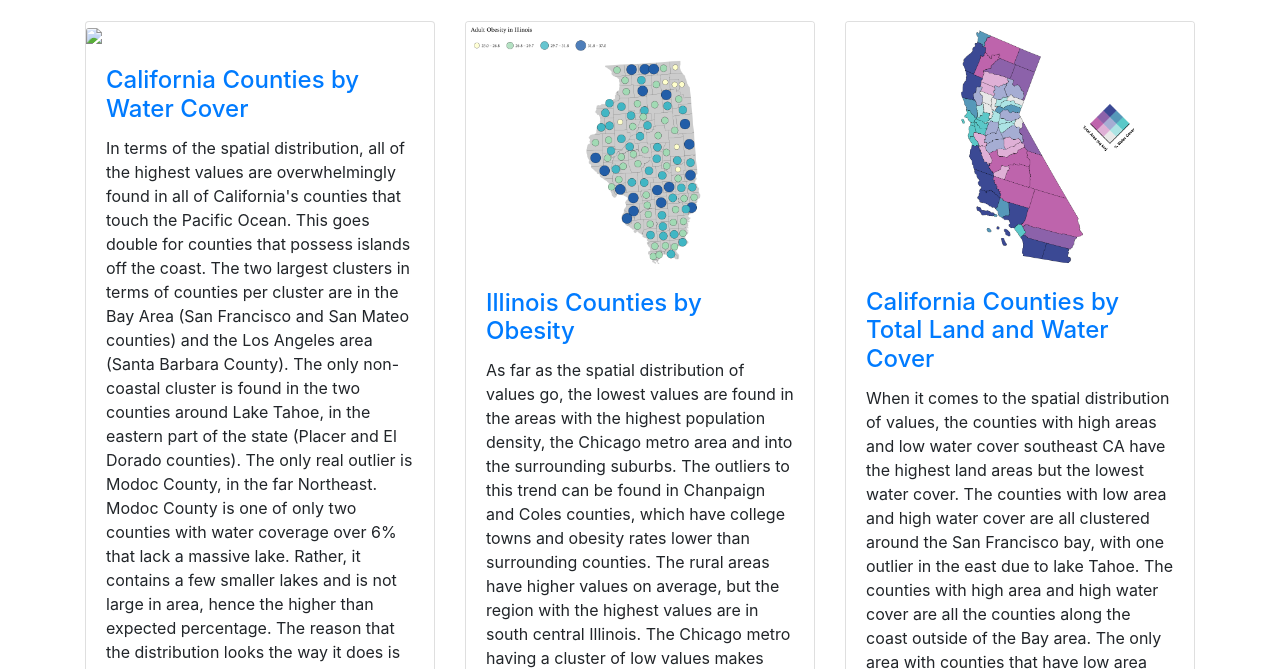
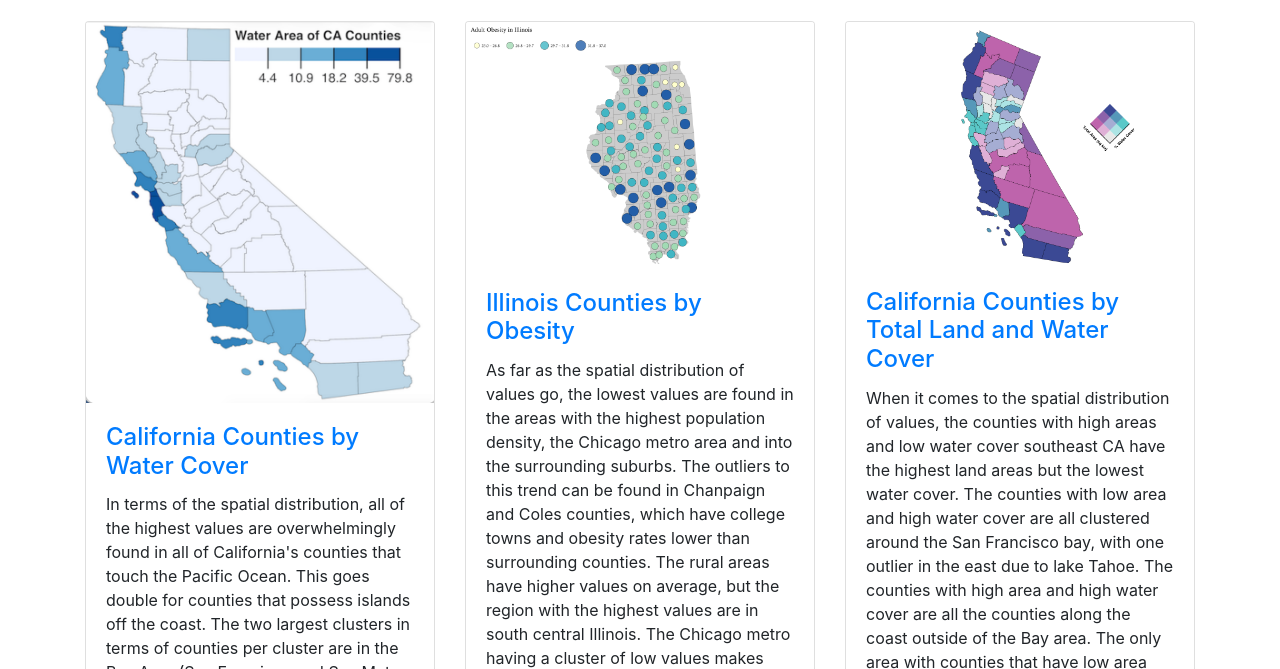
Before and after one commit to geog3540/npkrishnan, a website: page index.html in a window 1280 px wide. Shown: the part 131-800 px from the top of the page. Drawn offline with Linux system fonts and the light colour scheme.

Commit message:
Update index.html

```diff
--- a/index.html
+++ b/index.html
@@ -53,7 +53,7 @@
       <div class="row">
         <div class="col-lg-4 col-sm-6 portfolio-item">
           <div class="card h-100">
-            <a href="#"><img class="card-img-top" src="assignments/choropleth 6.png"></a>
+            <a href="#"><img class="card-img-top" src="assignments/choropleth.png"></a>
             <div class="card-body">
               <h4 class="card-title">
                 <a href="https://observablehq.com/d/22cb0ea41dba4366">California Counties by Water Cover</a>
```
